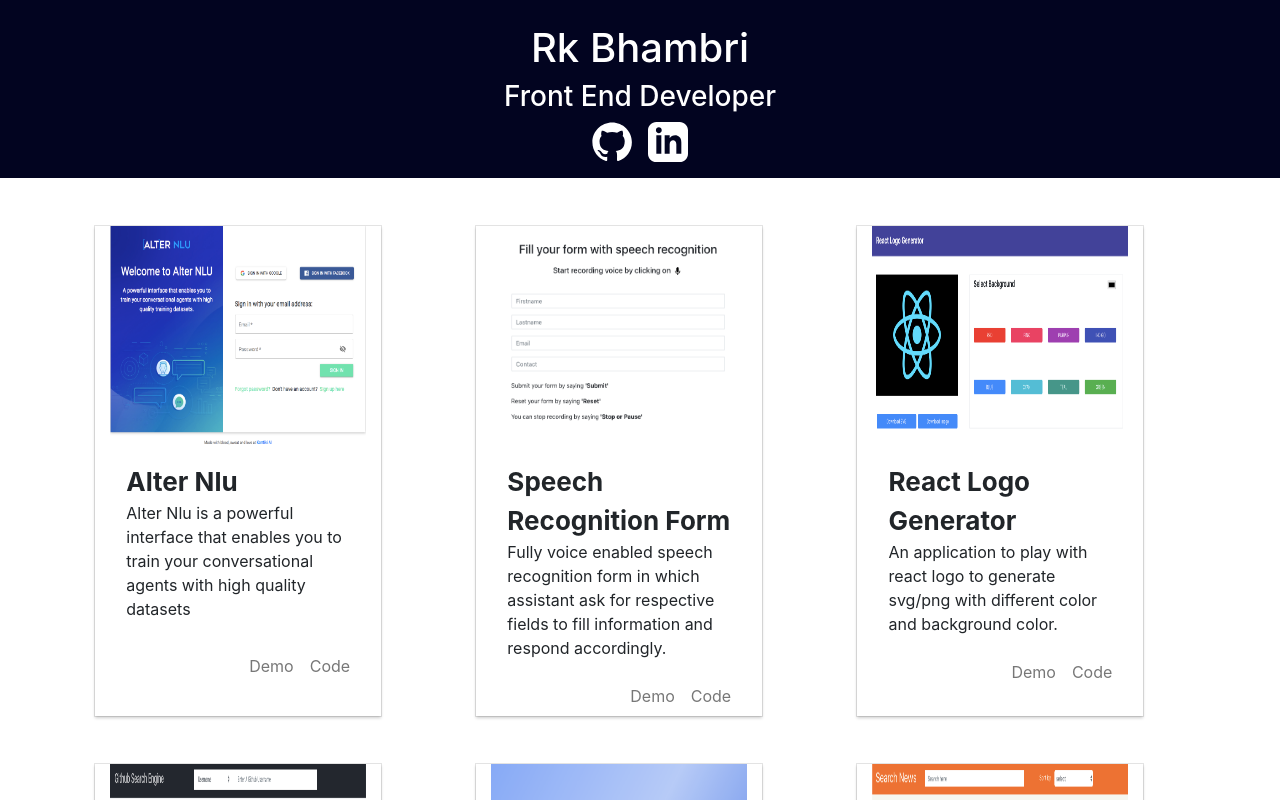
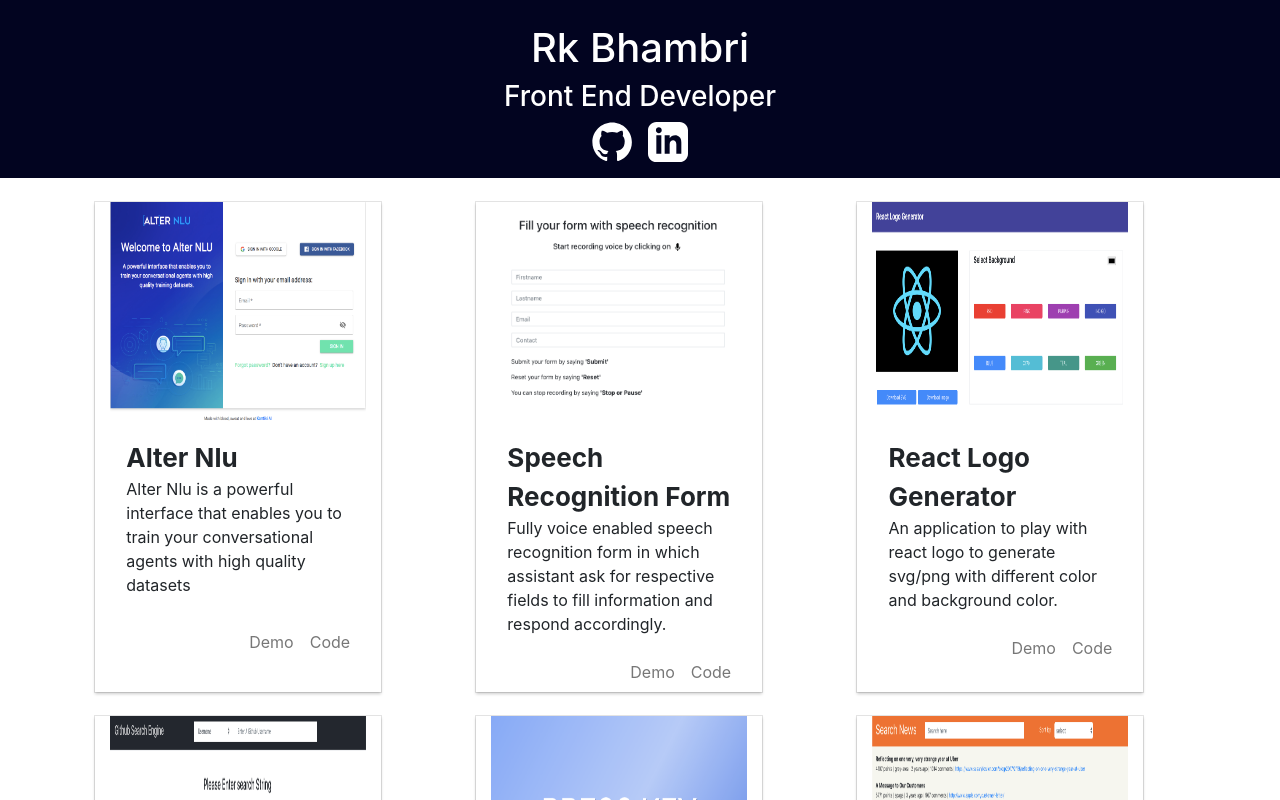
Before and after one commit to rkbhambri/rkbhambri, a React (Create React App) app in the folder rkbhambri-portfolio/: page / in a window 1280 px wide. Shown: the top 800 px of the page. Built offline with nearby package versions, Linux system fonts and the light colour scheme.

Commit message:
minor fix in ui

```diff
--- a/rkbhambri-portfolio/src/components/Projects/Project/Project.js
+++ b/rkbhambri-portfolio/src/components/Projects/Project/Project.js
@@ -2,7 +2,7 @@ import React from 'react';
 import './Project.css';
 const Project = (props) => {
     return (
-        <div className="projects-item col-lg-3 col-md-3 col-sm-12 col-xs-11 offset-1 mt-5">
+        <div className="projects-item col-lg-3 col-md-3 col-sm-12 col-xs-11 offset-1 mt-4">
             <div className="project-image">
                 <img src={require('../../../images/' + props.projectData.img_src)} style={{ width: '100%', height: '220px' }} alt="Rk Bhambri" />
             </div>
```
